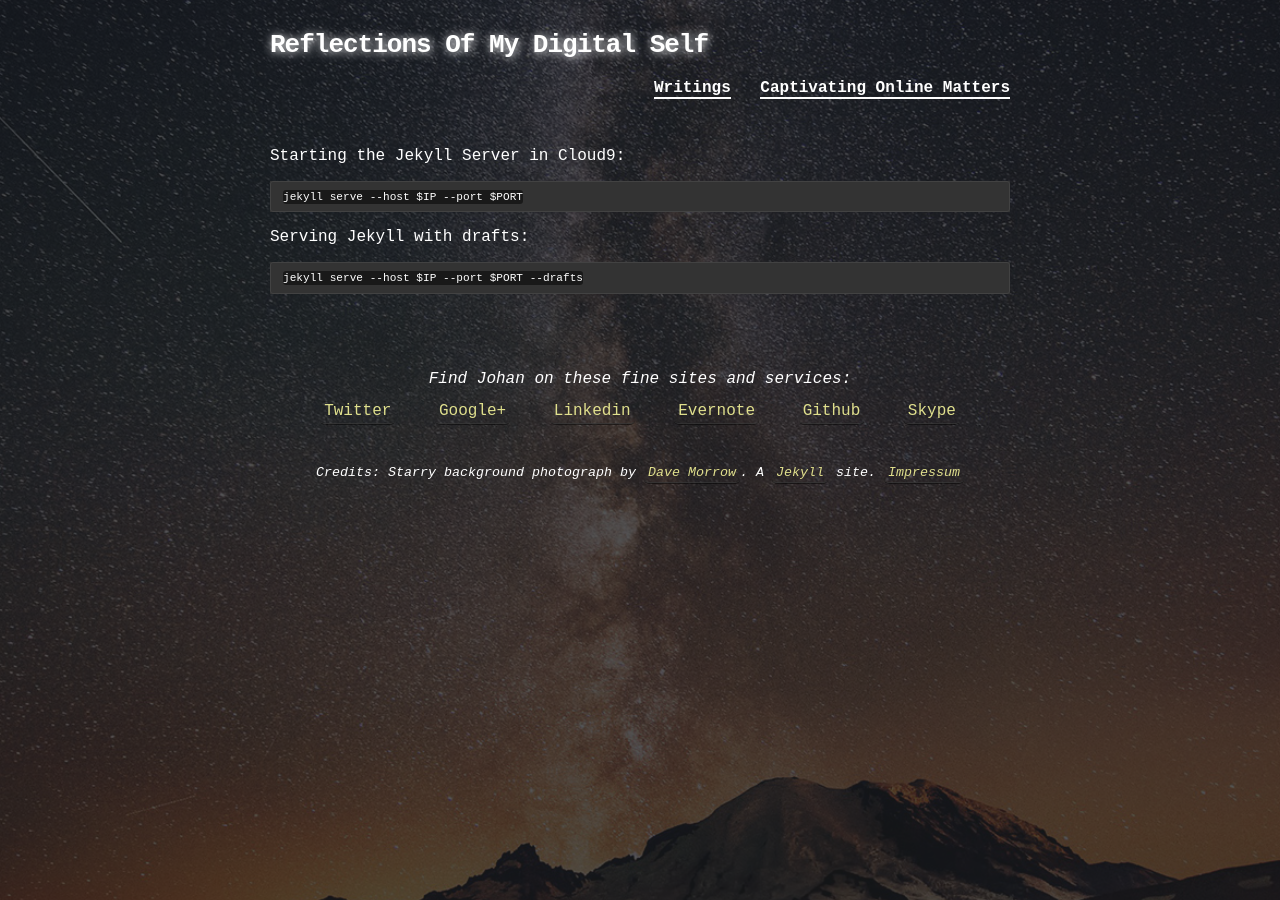
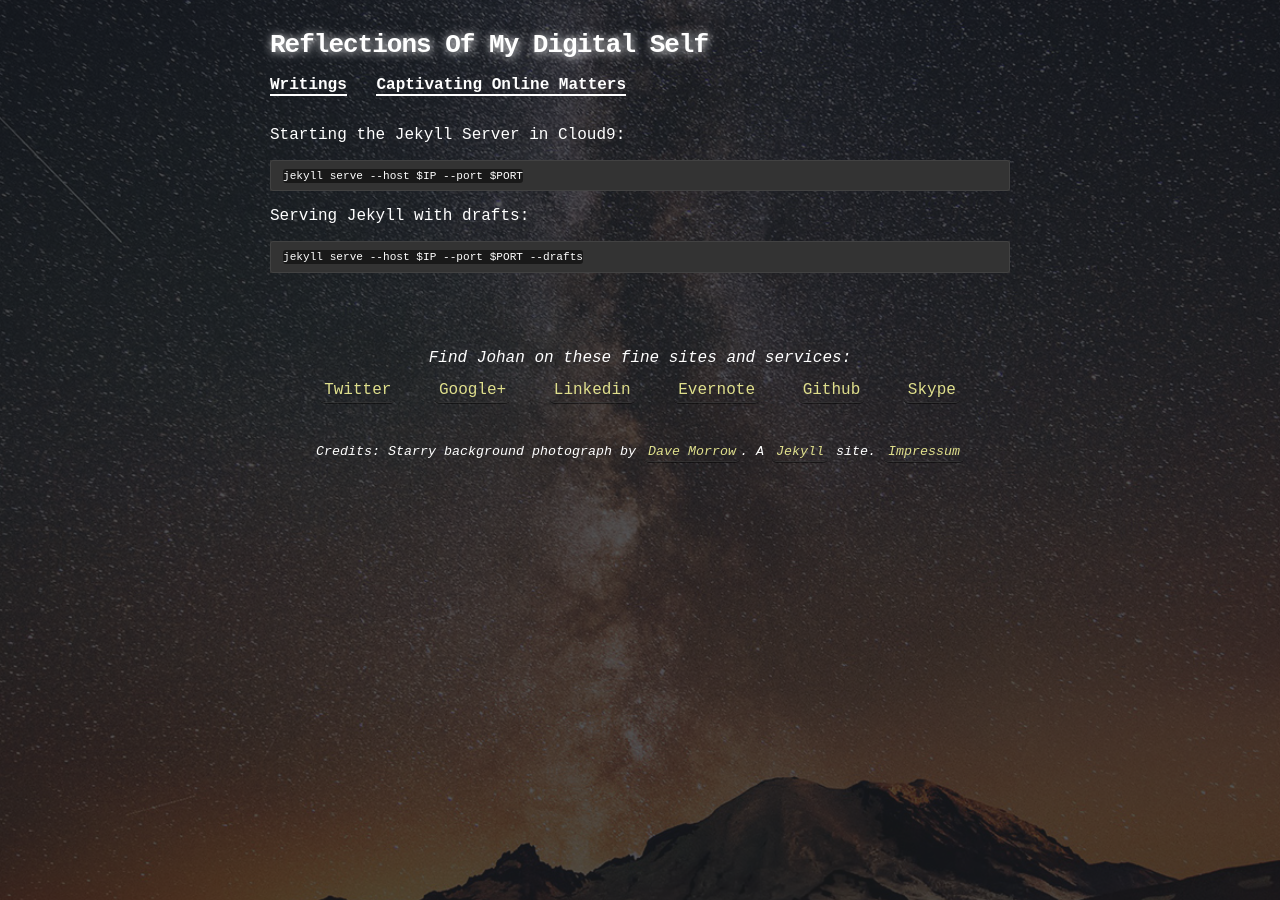
Before and after one commit to johanbove/johanbove.github.io, a Jekyll site: the page built from commands.markdown, in a window 1280 px wide. Built offline with Jekyll 4.4.1, drawn with Linux system fonts in a browser that asks for light colours.

Commit message:
Update _layout.scss
Fixing site-nav with multiple items

```diff
--- a/_sass/_layout.scss
+++ b/_sass/_layout.scss
@@ -63,8 +63,9 @@
 }
 
 .site-nav {
-    float: right;
-    line-height: 56px;
+    clear: both;
+    float: left;
+    margin: 15px 0 0 0;
 
     .menu-icon {
         display: none;
@@ -91,6 +92,7 @@
         right: 30px;
         text-align: right;
         top: 9px;
+        z-index: 1;
 
         .menu-icon {
             display: block;
```
